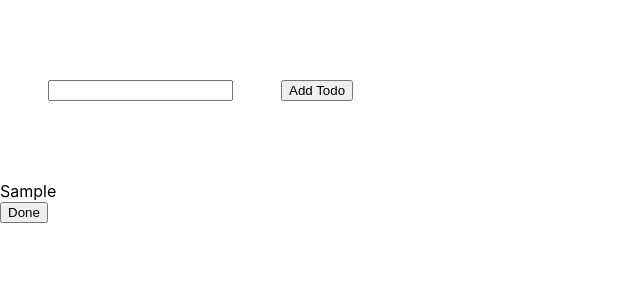
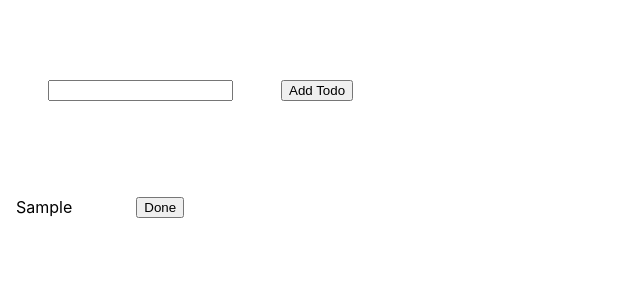
Before and after one commit to engineersubhadip/REACT, a React (Create React App) app in the folder TodoApp/todo-app/: page / in a window 1280 px wide. Both pictures are taken after typing "Sample" into the empty fields and a click on the button "Add Todo". Shown: the top 300 px of the page, without its empty margins (0-640 px from the left). Built offline with nearby package versions, Linux system fonts and the light colour scheme.

Commit message:
Incorporated deleteTodo to pass info from CHILD  to PARENT

```diff
--- a/TodoApp/todo-app/src/Components/TodoItem.js
+++ b/TodoApp/todo-app/src/Components/TodoItem.js
@@ -3,15 +3,30 @@ import './../TodoItem.css'
 
 
 function TodoItem(prop){
+    // console.log(prop);
 
     let [isFinished,setIsFinished] = useState(false);
+
+    // let [isEdit,setIsEdit] = useState(true);
+
+    // function editTodo(e,todoID){
+    //     console.log(todoID);
+    //     console.log(e.target)
+
+    // }
 
     return(
         <>
 
-            <div>
+            <div className='todo-item-wrapper'>
                 <div className={(isFinished) ? 'todo-done' : 'todo-not-done'}>{prop.todoDetail}</div>
-                <button onClick={() => setIsFinished(!isFinished)}>{(isFinished) ? 'Redo' : 'Done'}</button>
+                {/* <button onClick={(e) => editTodo(e,prop.todoID)}>{(isEdit) ? 'Edit' : 'Save'}</button> */}
+                <button onClick={() => {
+                    setIsFinished(!isFinished);
+                    prop.delete();
+                    }}>
+                    {(isFinished) ? 'Redo' : 'Done'}
+                </button>
             </div>
 
 
--- a/TodoApp/todo-app/src/Components/Todolist.js
+++ b/TodoApp/todo-app/src/Components/Todolist.js
@@ -14,6 +14,10 @@ function TodoList(){
         setTodo("")
     }
 
+    function deleteTodo(id){
+        console.log(id)
+    }
+
     return(
         <div className="list-todo">
             <div className="top-header">
@@ -22,7 +26,7 @@ function TodoList(){
             </div>
             {
                 todoListArr.map(function(res){
-                    return <TodoItem key={res.id} todoDetail={res.todoData} todoID={res.id}/>
+                    return <TodoItem key={res.id} todoDetail={res.todoData} todoID={res.id} delete={() => deleteTodo(res.id)}/>
                 })
             }
 
--- a/TodoApp/todo-app/src/TodoItem.css
+++ b/TodoApp/todo-app/src/TodoItem.css
@@ -5,3 +5,13 @@
 .todo-not-done{
     text-decoration: none;
 }
+
+.todo-item-wrapper{
+    display: flex;
+    /* width:50vh; */
+    /* border:2px solid black; */
+    /* justify-content: space-evenly; */
+    /* gap:10rem; */
+    padding:1rem;
+    gap:4rem;
+}
```
